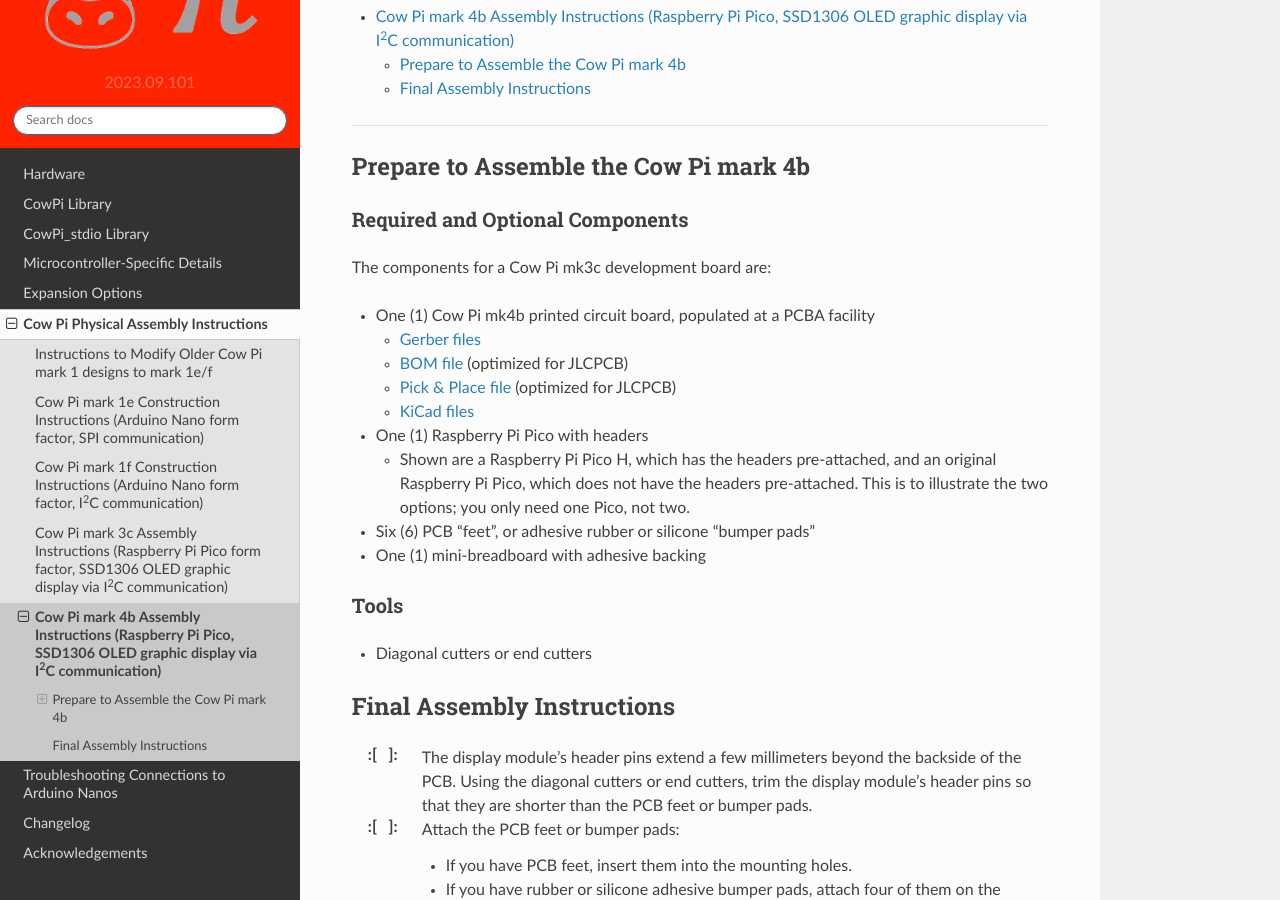
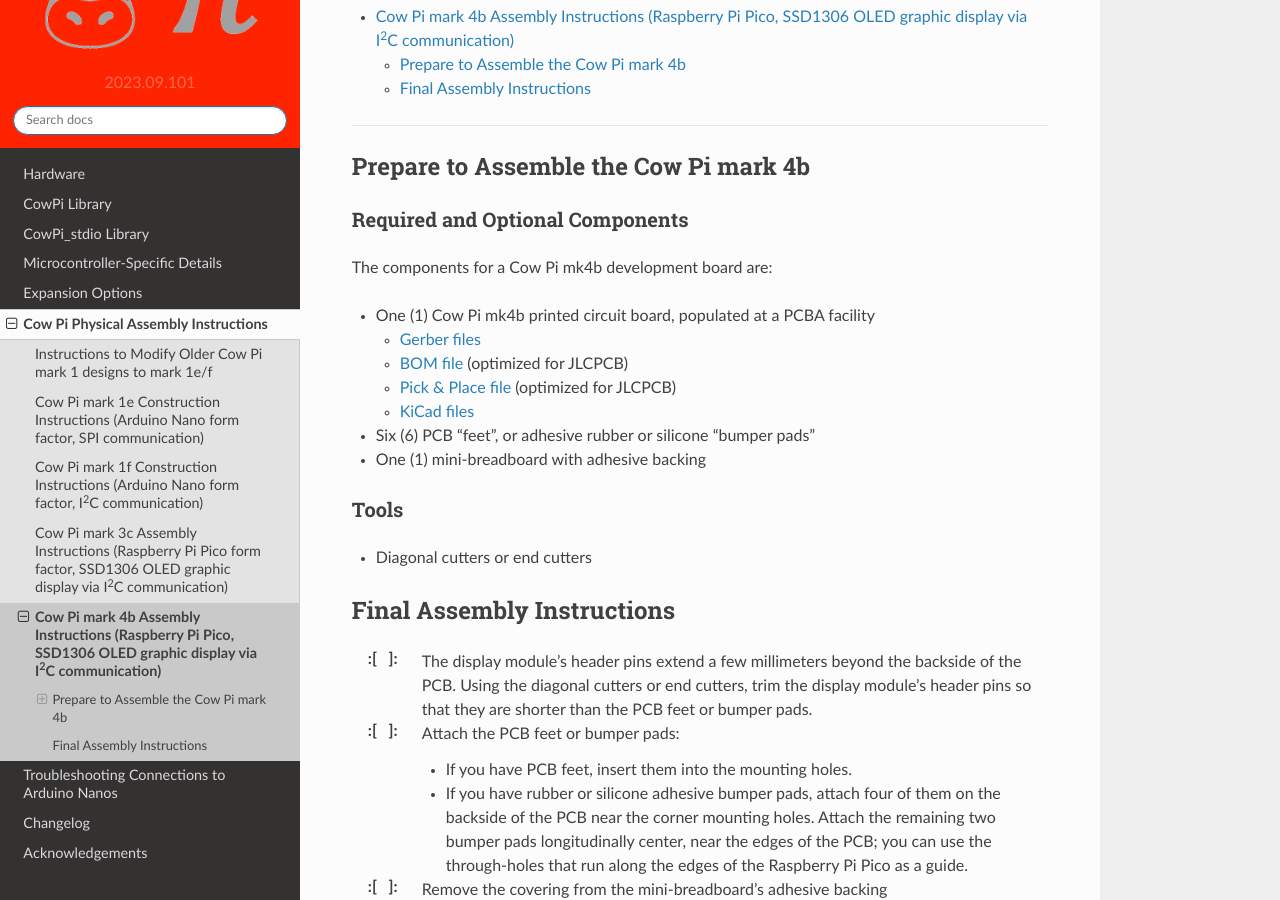
Before and after one commit to DocBohn/CowPi_documentation, a Sphinx documentation site: the page built from docs/source/construction/pico/assemble-mk4b.rst, in a window 1280 px wide and 900 px high, scrolled down 404 px. Built offline with Sphinx 7.4.7 and the Read the Docs theme 2.0.0, drawn with Linux system fonts in a browser that asks for light colours; formulas are drawn with MathJax 3.

Commit message:
copy/paste error, corrected

```diff
--- a/docs/source/construction/pico/assemble-mk4b.rst
+++ b/docs/source/construction/pico/assemble-mk4b.rst
@@ -16,7 +16,7 @@
 Required and Optional Components
 --------------------------------
 
-The components for a Cow Pi mk3c development board are:
+The components for a Cow Pi mk4b development board are:
 
 -   One (1) Cow Pi mk4b printed circuit board, populated at a PCBA facility
 
@@ -24,12 +24,6 @@
     -   `BOM file <https://github.com/DocBohn/CowPi_hardware/blob/main/mark-4/CowPi-mk4b-natural.csv>`_ (optimized for JLCPCB)
     -   `Pick & Place file <https://github.com/DocBohn/CowPi_hardware/blob/main/mark-4/CowPi-mk4b-natural-top-pos.csv>`_ (optimized for JLCPCB)
     -   `KiCad files <https://github.com/DocBohn/CowPi_hardware/tree/main/mark-4/CowPi-mk4b-natural>`_
-
--   One (1) Raspberry Pi Pico with headers
-
-    -   Shown are a Raspberry Pi Pico H, which has the headers pre-attached, and an original Raspberry Pi Pico, which does not have the headers pre-attached.
-        This is to illustrate the two options;
-        you only need one Pico, not two.
 
 -   Six (6) PCB "feet", or adhesive rubber or silicone "bumper pads"
 
```
